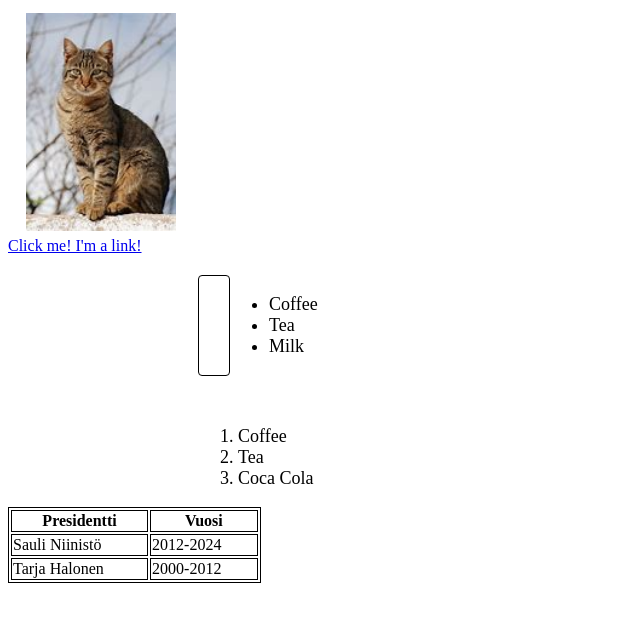
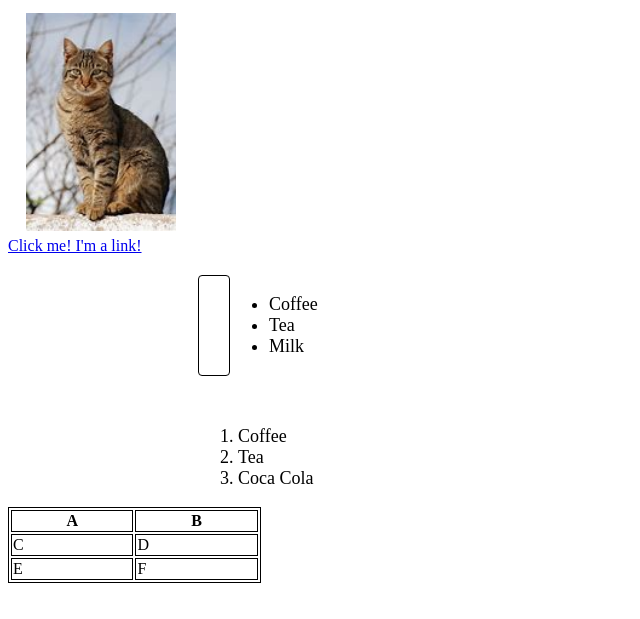
Before and after one commit to Petrus21/Petrus21.github.io, a plain HTML site: page index.html in a window 1280 px wide. Shown: the part 83-702 px from the top of the page, without its empty margins (0-640 px from the left). Drawn offline with Linux system fonts and the light colour scheme.

Commit message:
Update index.html

```diff
--- a/index.html
+++ b/index.html
@@ -21,15 +21,15 @@
 
  <table>
 	<tr>
-	 <th>Presidentti</th>
-	 <th>Vuosi</th>
+	 <th>A</th>
+	 <th>B</th>
 	</tr>
 	<tr>
-	 <td>Sauli Niinistö</td>
-	 <td>2012-2024</td>
+	 <td>C</td>
+	 <td>D</td>
 	</tr>
 	<tr>
-	 <td>Tarja Halonen</td>
-	 <td>2000-2012</td>
+	 <td>E</td>
+	 <td>F</td>
 	</tr>
  </table>
```
